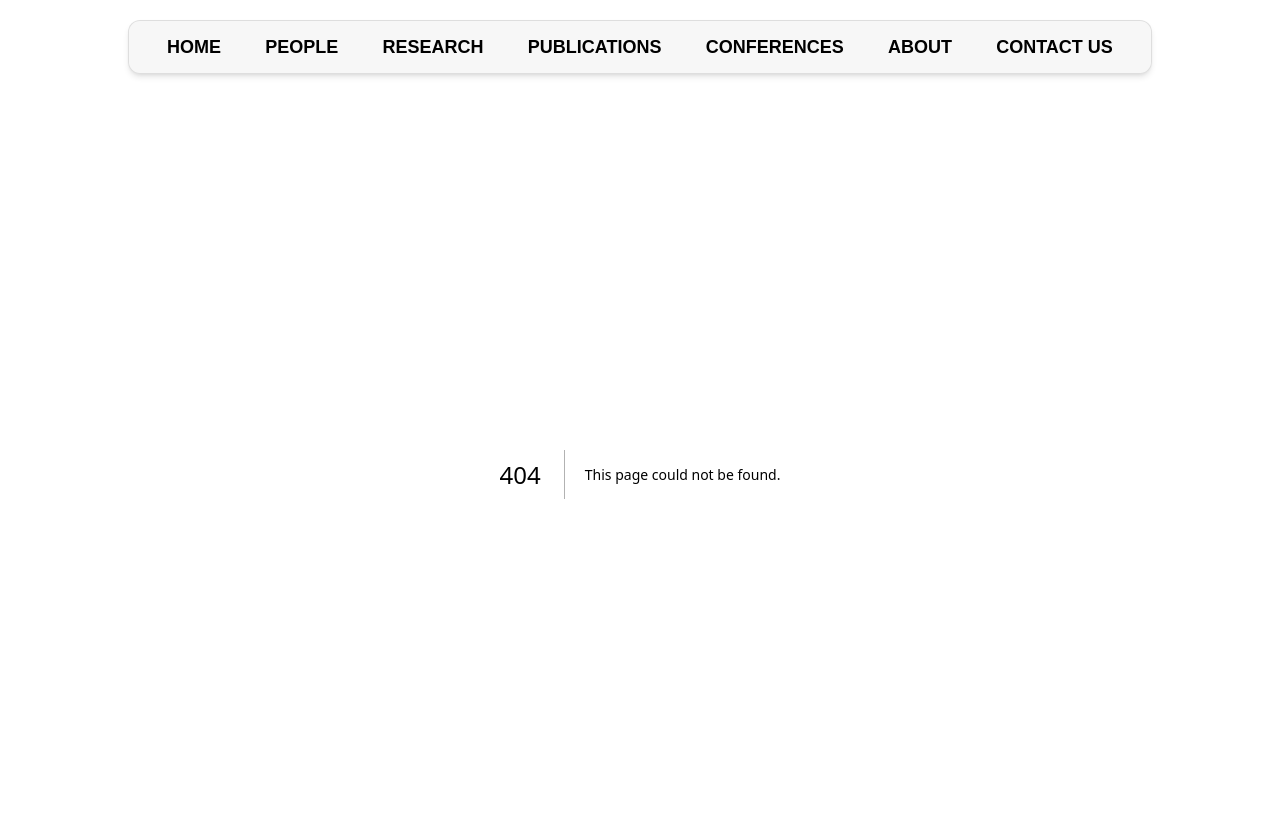
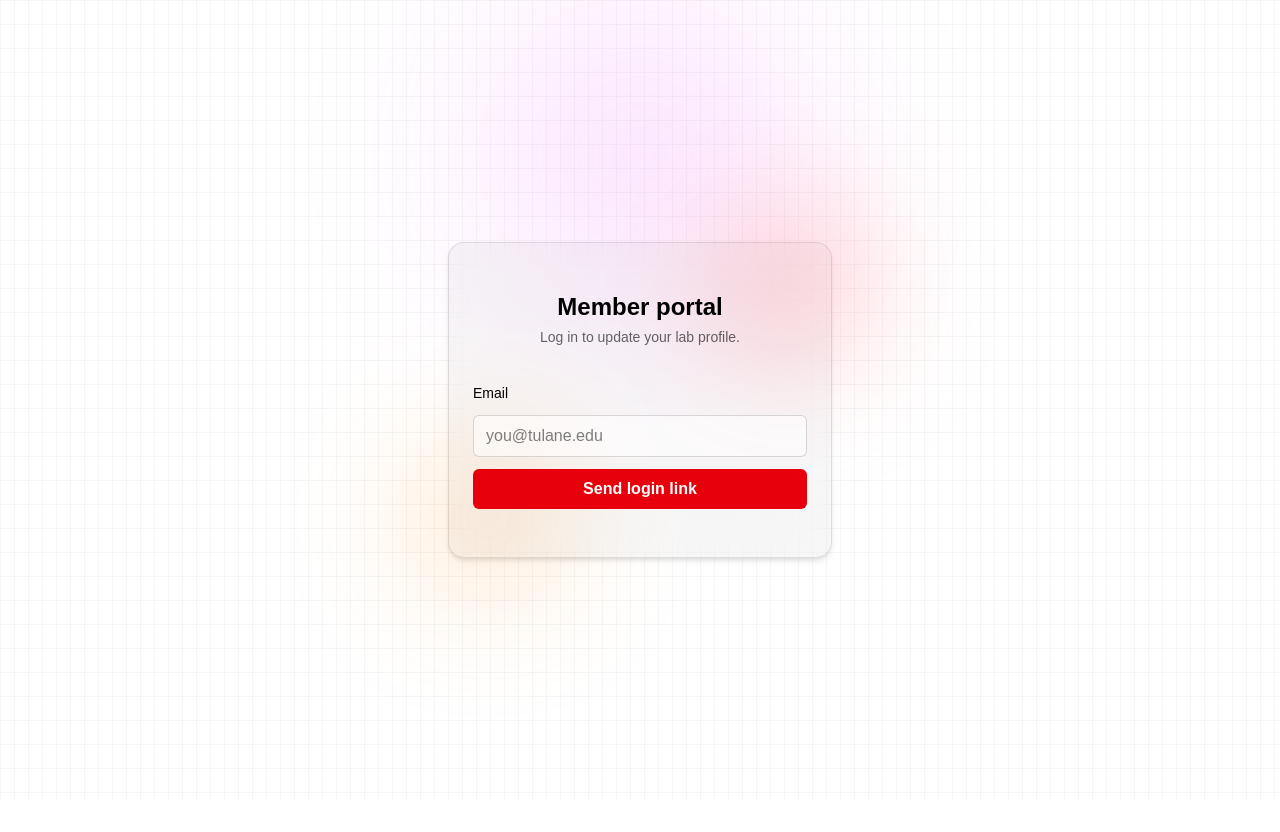
Before and after one commit to Yakob-D/Kakraba-International-Research-Lab, a Next.js app: page /portal/login in a window 1280 px wide. Before the commit this address had no page. Shown: the top 832 px of the page. After the commit the page ends 800 px from the top, so only its background shows below. Built offline with nearby package versions, Linux system fonts and the light colour scheme.

Commit message:
Added magic-link login for member portal

```diff
--- /dev/null
+++ b/app/lib/supabase/client.ts
@@ -0,0 +1,15 @@
+import { createBrowserClient } from "@supabase/ssr"
+
+export function createClient() {
+    const url = process.env.NEXT_PUBLIC_SUPABASE_URL;
+    const key = process.env.NEXT_PUBLIC_SUPABASE_PUBLISHABLE_KEY;
+
+    if(!url){
+        throw new Error("NEXT_PUBLIC_SUPABASE_URL is missing!");
+    }
+    if(!key){
+        throw new Error("NEXT_PUBLIC_SUPABASE_PUBLISHABLE_KEY is missing!");
+    }
+
+    return createBrowserClient(url, key);
+}
--- /dev/null
+++ b/app/lib/supabase/server.ts
@@ -0,0 +1,31 @@
+import { createServerClient } from "@supabase/ssr"
+import { cookies } from "next/headers"
+
+export async function createClient() {
+    const url = process.env.NEXT_PUBLIC_SUPABASE_URL;
+    const key = process.env.NEXT_PUBLIC_SUPABASE_PUBLISHABLE_KEY;
+
+    if(!url){
+        throw new Error("NEXT_PUBLIC_SUPABASE_URL is missing!");
+    }
+    if(!key){
+        throw new Error("NEXT_PUBLIC_SUPABASE_PUBLISHABLE_KEY is missing!");
+    }
+
+    const cookieStore = await cookies();
+
+    return createServerClient(url, key, {
+        cookies: {
+            getAll() {
+                return cookieStore.getAll()
+            },
+            setAll(cookiesToSet) {
+                try {
+                    cookiesToSet.forEach(({name, value, options}) => {
+                        cookieStore.set(name, value, options);
+                    });
+                } catch {}
+            },
+        },
+    });
+}
--- /dev/null
+++ b/app/portal/auth/confirm/route.ts
@@ -0,0 +1,21 @@
+import { type NextRequest  } from "next/server";
+import { redirect } from "next/navigation";
+import type { EmailOtpType } from "@supabase/supabase-js";
+import { createClient } from "../../../lib/supabase/server";
+
+export async function GET(request: NextRequest) {
+    const searchParams = request.nextUrl.searchParams;
+    const token_hash = searchParams.get("token_hash");
+    const type = searchParams.get("type") as EmailOtpType | null;
+
+    if(token_hash && type) {
+        const supabase = await createClient();
+        const { error } = await supabase.auth.verifyOtp({ type, token_hash });
+
+        if(!error) {
+            redirect("/portal/profile");
+        }
+    }
+
+    redirect("/portal/login?error=invalid-link");
+}
--- /dev/null
+++ b/app/portal/login/LoginForm.tsx
@@ -0,0 +1,80 @@
+"use client";
+
+import { useState } from "react";
+import { createClient } from "../../lib/supabase/client";
+
+export default function LoginForm({ linkError }: { linkError: boolean }) {
+  const [email, setEmail] = useState("");
+  const [status, setStatus] = useState<"idle" | "sending" | "sent" | "error">(
+    "idle",
+  );
+  const [errorMessage, setErrorMessage] = useState("");
+
+  async function handleSubmit(e: React.FormEvent<HTMLFormElement>) {
+    e.preventDefault();
+    setStatus("sending");
+
+    const supabase = createClient();
+    const { error } = await supabase.auth.signInWithOtp({
+      email,
+      options: {
+        emailRedirectTo: `${window.location.origin}/portal/auth/confirm`,
+      },
+    });
+
+    if (error) {
+      setStatus("error");
+      setErrorMessage(error.message);
+    } else {
+      setStatus("sent");
+    }
+  }
+
+  if (status == "sent") {
+    return (
+      <p className="text-black/90 dark:text-white/90">
+        An email has been sent to <strong>{email}</strong> with a login link.
+        Click the link to login. Thank you!
+      </p>
+    );
+  }
+
+  return (
+    <form onSubmit={handleSubmit} className="flex flex-col gap-3">
+      {linkError && (
+        <p className="text-sm text-red-600">
+          That login link is invalid or expired. Please request a new one.
+        </p>
+      )}
+
+      <label htmlFor="email" className="text-sm font-medium text-start mt-3">
+        Email
+      </label>
+      <input
+        id="email"
+        type="email"
+        required
+        onInvalid={(e) =>
+          e.currentTarget.setCustomValidity("Please enter your email.")
+        }
+        onInput={(e) => e.currentTarget.setCustomValidity("")}
+        value={email}
+        onChange={(e) => setEmail(e.target.value)}
+        placeholder="you@tulane.edu"
+        className="rounded-md border border-black/15 dark:border-white/15 bg-white/50 dark:bg-white/5 px-3 py-2 text-left outline-none focus:border-red-500 focus:ring-2 focus:ring-red-500/30"
+      />
+
+      <button
+        type="submit"
+        disabled={status === "sending"}
+        className="rounded-md bg-red-600 px-4 py-2 font-semibold text-white disabled:opacity-50"
+      >
+        {status === "sending" ? "Sending..." : "Send login link"}
+      </button>
+
+      {status === "error" && (
+        <p className="text-sm text-red-600">{errorMessage}</p>
+      )}
+    </form>
+  );
+}
--- /dev/null
+++ b/app/portal/login/page.tsx
@@ -0,0 +1,31 @@
+import LoginForm from "./LoginForm";
+
+export default async function LoginPage({
+  searchParams,
+}: PageProps<"/portal/login">) {
+  const { error } = await searchParams;
+
+  return (
+    <div className="relative min-h-screen flex items-center px-4 text-black dark:text-white">
+      <div className="absolute inset-0 -z-10 h-full w-full bg-white dark:bg-black bg-[linear-gradient(to_right,#80808012_1px,transparent_1px),linear-gradient(to_bottom,#80808012_1px,transparent_1px)] bg-[size:14px_24px]">
+        <div className="absolute left-0 right-0 top-0 -z-10 m-auto h-[310px] w-[310px] rounded-full bg-fuchsia-400 opacity-20 blur-[100px]" />
+      </div>
+
+      <main
+        className="relative mx-auto w-full max-w-sm text-center
+      rounded-2xl border border-black/10 dark:border-white/10
+      bg-black/3 dark:bg-white/5
+      px-6 py-12 shadow-md backdrop-blur-xl"
+      >
+        <div className="absolute -top-10 -right-10 -z-10 h-40 w-40 rounded-full bg-red-400/30 blur-3xl" />
+        <div className="absolute -bottom-10 -left-10 -z-10 h-40 w-40 rounded-full bg-orange-400/20 blur-3xl" />
+
+        <h1 className="mb-1 text-2xl font-semibold">Member portal</h1>
+        <p className="mb-6 text-sm text-black/60 dark:text-white/60">
+          Log in to update your lab profile.
+        </p>
+        <LoginForm linkError={error === "invalid-link"} />
+      </main>
+    </div>
+  );
+}
--- a/app/ui/Navbar.tsx
+++ b/app/ui/Navbar.tsx
@@ -18,6 +18,8 @@ export default function Navbar() {
     const [isOpen, setIsOpen] = useState(false)
     const pathname = usePathname()
     const isActive = (href: string) => href === pathname
+
+    if (pathname.startsWith("/portal")) return null;
 
     return (
         <div className="mt-5 sticky top-5 z-50 isolate [transform:translateZ(0)] px-4 sm:px-6">
--- /dev/null
+++ b/proxy.ts
@@ -0,0 +1,34 @@
+import { createServerClient } from "@supabase/ssr";
+import { NextResponse, type NextRequest } from "next/server";
+
+export async function proxy(request: NextRequest) {
+    let response = NextResponse.next({ request });
+
+    const supabase = createServerClient(
+        process.env.NEXT_PUBLIC_SUPABASE_URL!,
+        process.env.NEXT_PUBLIC_SUPABASE_PUBLISHABLE_KEY!,
+        {
+            cookies: {
+                getAll() {
+                    return request.cookies.getAll();
+                },
+                setAll(cookiesToSet, headers) {
+                    cookiesToSet.forEach(({ name, value}) => request.cookies.set(name, value));
+                    response = NextResponse.next({ request });
+
+                    cookiesToSet.forEach(({ name, value, options}) => response.cookies.set(name, value, options))
+
+                    Object.entries(headers).forEach(([key, value]) => response.headers.set(key, value))
+                }
+            }
+        }
+    )
+
+    await supabase.auth.getClaims();
+
+    return response;
+}
+
+export const config = {
+    matcher: ["/portal/:path*"],
+}
```
